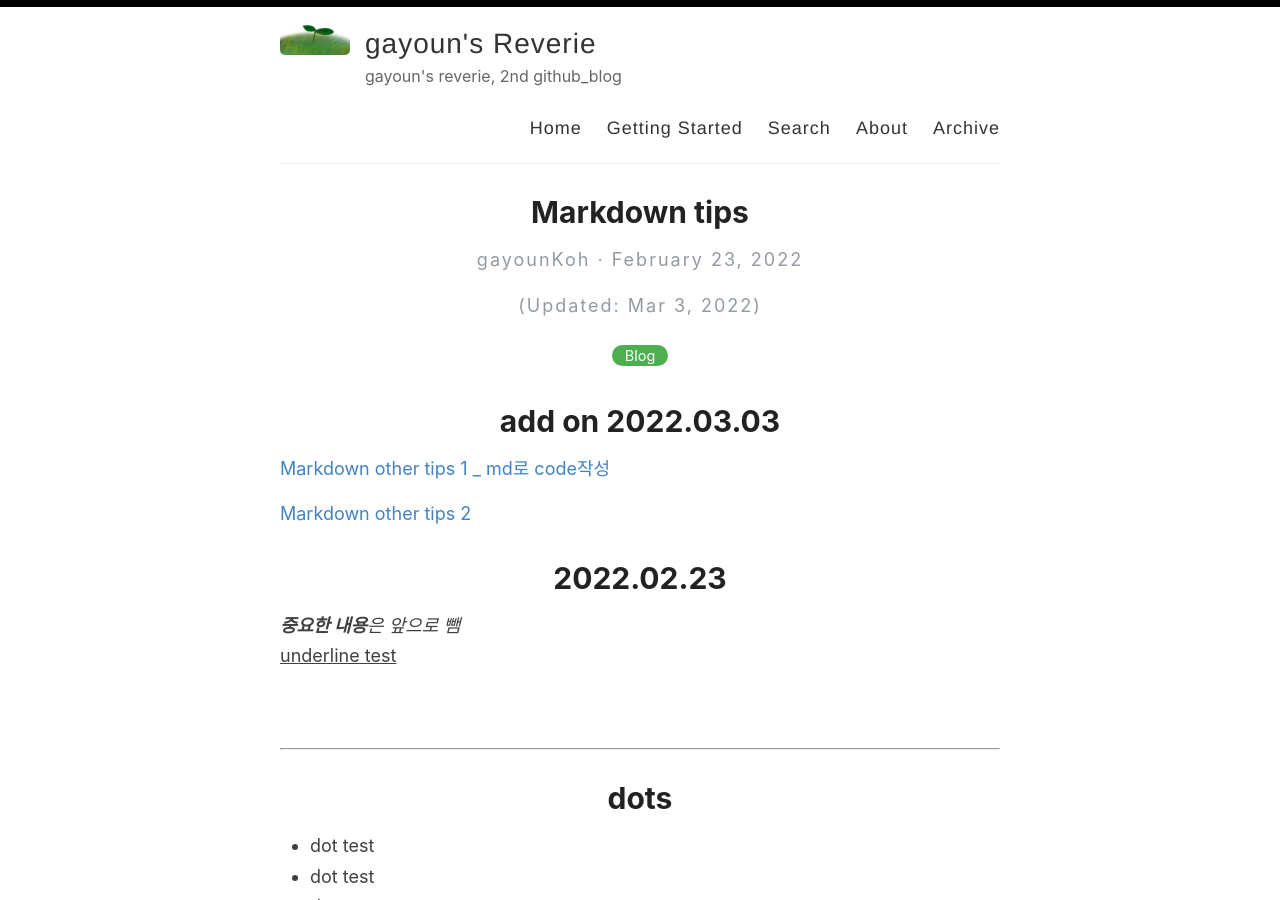
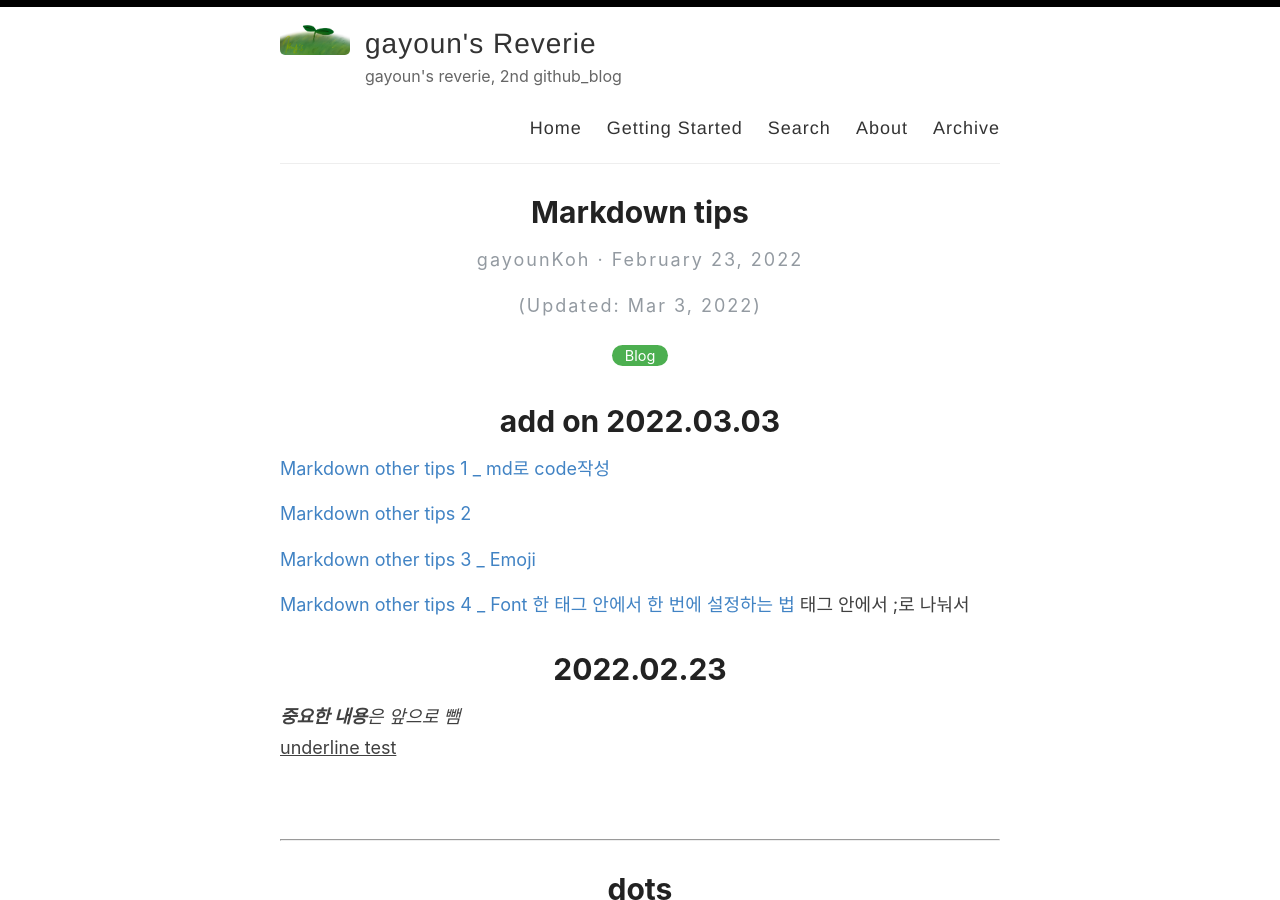
Before and after one commit to GaYounKoh/gayoun_reverie.github.io, a Jekyll site: the page built from _posts/2022-02-23-markdown-tips.md, in a window 1280 px wide and 900 px high. Built offline with Jekyll 4.4.1, drawn with Linux system fonts in a browser that asks for light colours; our own code applies the rules of GitHub Pages for plain Markdown files; comment, search, counter and statistics services are not loaded.

Commit message:
md tips add

```diff
--- a/_posts/2022-02-23-markdown-tips.md
+++ b/_posts/2022-02-23-markdown-tips.md
@@ -14,6 +14,10 @@ last_modified_at: 2022,03.03. 14:22:00 #2022,02.23. 15:48:00
 
 [Markdown other tips 2](https://heropy.blog/2017/09/30/markdown/)
 
+[Markdown other tips 3 _ Emoji](https://github.com/jinkyukim-me/markdown_ko)
+
+[Markdown other tips 4 _ Font 한 태그 안에서 한 번에 설정하는 법](https://ingu627.github.io/md/markdown_grammar/)
+태그 안에서 ;로 나눠서
 
 # 2022.02.23
 
```
